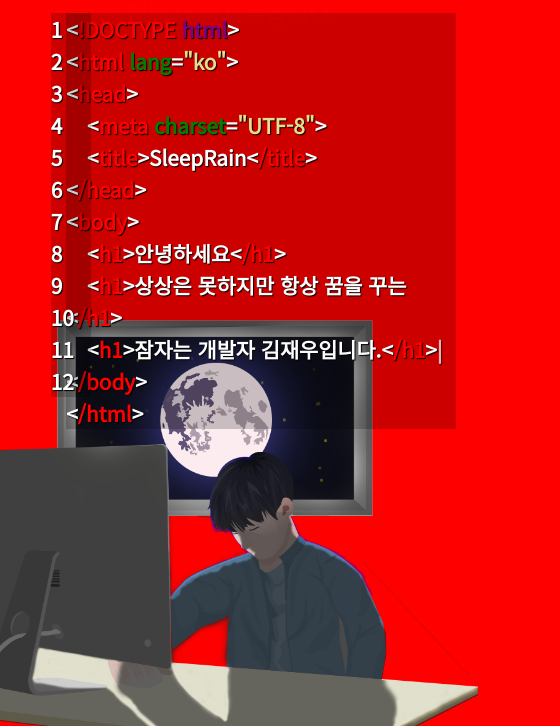
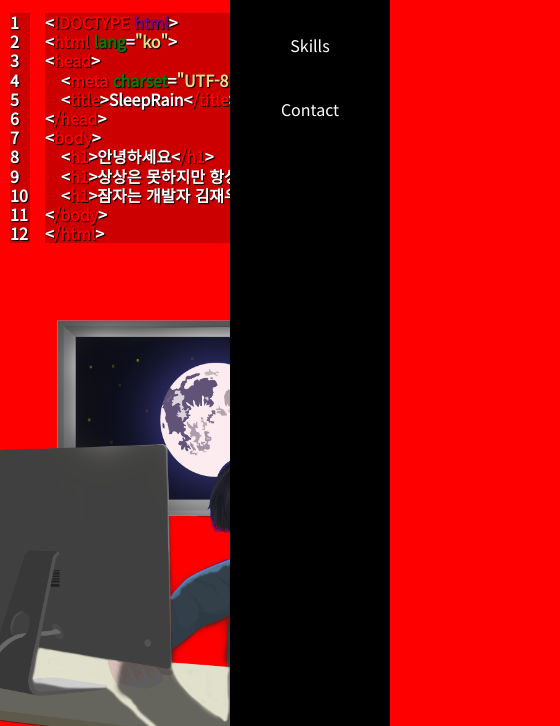
Before and after one commit to rlawodn46465/JS_Portfolio., a plain HTML site: page index.html in a window 390 px wide. Shown: the part 115-841 px from the top of the page, 560 px wide, since content can reach past the window. Drawn offline with nearby package versions, Linux system fonts and the light colour scheme.

Commit message:
모바일 1페이지 완료
네비 위치 생각할것

```diff
--- a/css/main_mobile.css
+++ b/css/main_mobile.css
@@ -1,5 +1,6 @@
 body {
   background-color: red;
+  overflow: hidden;
 }
 
 header{
@@ -19,7 +20,7 @@ header img{
 }
 
 header nav {
-  display: none;
+  /* display: none; */
   position: relative;
   position: absolute;
   top: 0;
@@ -62,21 +63,22 @@ header nav ul li {
 }
 
 #section1 h2 {
-  width: 100%;
+  width: 320px;
   top: 8rem;
-  left: 17%;
-  font-size: 1.3rem;
-  line-height: 2rem;
+  left: calc(((100% - 340px) / 2) + 20px);
+  font-size: 1rem;
+  line-height: 1.2rem;
   text-align: left;
 }
 
 #section1 h2.text_tag{
-  left: 13%;
+  width: 20px;
+  left: 10px;
 }
 
 #section1 .new_text{
   position: relative;
-  top: 40px;
+  top: 80px;
 }
 
 #section3 .left_card,
```
